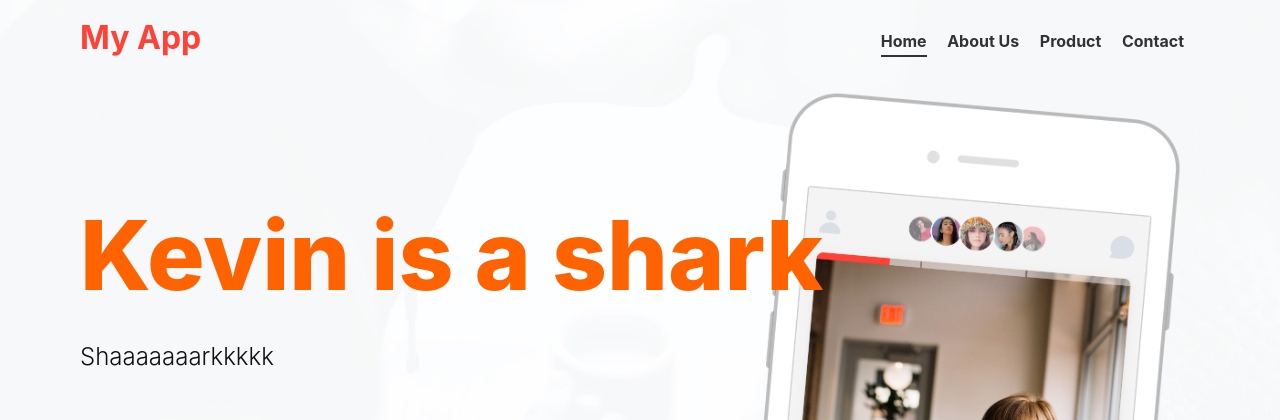
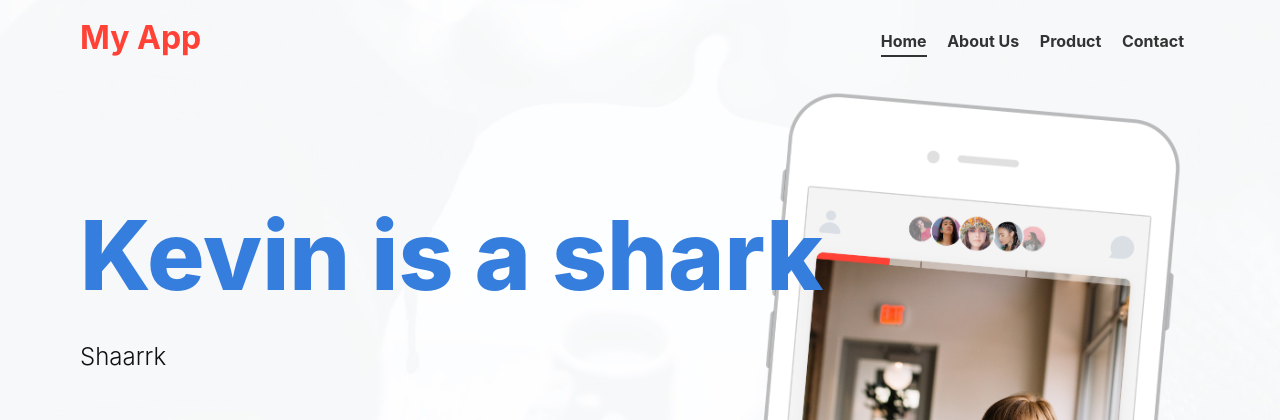
Before and after one commit to bobbyhaize/PoultryHub, a plain HTML site: page index.html in a window 1280 px wide. Shown: the top 420 px of the page. Drawn offline with nearby package versions, Linux system fonts and the light colour scheme.

Commit message:
Updated colour and text for title
Changed colour to blue and updated title text

```diff
--- a/index.html
+++ b/index.html
@@ -21,8 +21,8 @@
           </nav>
         </header>
         <section class="ph3 pv5-ns pv4 relative overflow-hidden">
-          <h2 class="orange f-headline-l f-subheadline-ns f1 fw8 measure mb4-l mb3 relative z-1">Kevin is a shark</h2>
-          <p class="f3-ns f4 mt2 mb5">Shaaaaaaarkkkkk</p>
+          <h2 class="blue f-headline-l f-subheadline-ns f1 fw8 measure mb4-l mb3 relative z-1">Kevin is a shark</h2>
+          <p class="f3-ns f4 mt2 mb5">Shaarrk</p>
           <div class="mb4">
             <a href="" class="dib fw6 link white pv2 ph4 mb2 bg-black">
               <img class="w4" src="img/apple.png" alt="">
```
